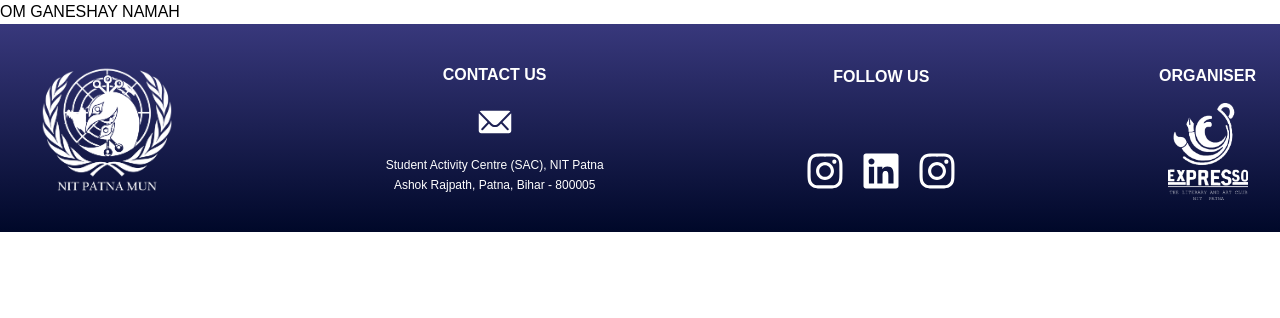
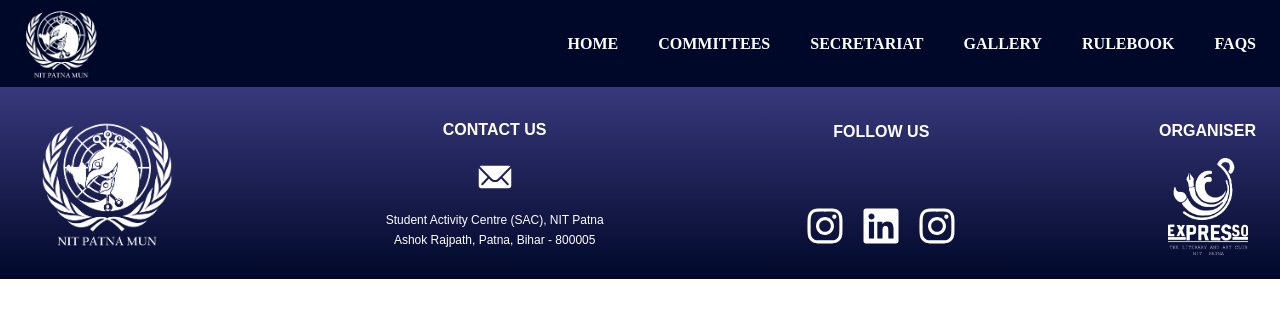
Before and after one commit to ShubhamTiwari55/NITP_MUN_Website, a Next.js app: page / in a window 1280 px wide. Shown: the top 318 px of the page. Built offline with nearby package versions, Linux system fonts and the light colour scheme.

Commit message:
Navbar Done

```diff
--- a/app/layout.js
+++ b/app/layout.js
@@ -13,7 +13,7 @@ export const metadata = {
 export default function RootLayout({ children }) {
   return (
     <html lang="en">
-      {/* <Navbar/> */}
+      <Navbar/>
       <body>{children}</body>
       <Footer/>
     </html>
--- a/app/page.js
+++ b/app/page.js
@@ -4,6 +4,8 @@ import "./globals.css";
 
 export default function Home() {
   return (
-    <h1> OM GANESHAY NAMAH </h1>
+    <>
+
+    </>
   );
 }
--- a/components/Footer.jsx
+++ b/components/Footer.jsx
@@ -9,7 +9,7 @@ import Image from "next/image";
 const Footer = () => {
   return (
     <>
-      <div className="mx-auto grid grid-cols-2 md:flex md:flex-row bg-[#171f44] bg-gradient-to-t text-white max-w-screen px-6 py-1 md:py-4 md:justify-between">
+      <div className="mx-auto grid grid-cols-2 md:flex md:flex-row bg-[#171f44] bg-gradient-to-t text-white max-w-screen px-6 py-1 md:py-2 md:justify-between">
         <div className="flex my-2 object-contain items-center justify-center">
           <Image src="/logomun2.png" alt="Logo" width={160} height={130} />
         </div>
--- a/components/Navbar.jsx
+++ b/components/Navbar.jsx
@@ -1,4 +1,4 @@
-"use client" ;
+"use client";
 import React, { useState } from "react";
 import Link from "next/link";
 import Image from "next/image";
@@ -7,15 +7,14 @@ const Navbar = () => {
   const [isnav, setIsnav] = useState(false);
 
   return (
-    <div className="bg-black resize w-screen max-w-screen ">
-      <div className="text-white justify-center align-center lg:justify-start md:justify-start md:flex flex-end">
+    <div className="bg-[#000829] resize w-screen max-w-screen">
+      <div className="flex justify-between items-center text-white p-4 mx-4 lg:p-0">
         <Link href="/">
-          {" "}
-          <div className="text-white  mr-[100px]">
-            <Image width={140} height={140} src="/assets/logo.svg" alt="logo" />
+          <div className="mr-[100px] cursor-pointer">
+            <Image width={120} height={120} src="/logomun2.png" alt="logo" />
           </div>
         </Link>
-        <div className="top-10 right-5 absolute lg:hidden">
+        <div className="lg:hidden">
           <button
             onClick={() => setIsnav(!isnav)}
             className="text-white focus:outline-none focus:text-white"
@@ -45,83 +44,28 @@ const Navbar = () => {
             )}
           </button>
         </div>
-        <div className="hidden lg:block lg:absolute top-0 right-0">
-          <div className="lg:visible">
-            <ul className="bg-cover bg-local lg:h-[6.4rem] flex flex-col lg:flex-row mt-[0.25rem] max-w-[87.5rem] w-screen justify-end md:bg-[url('/nav.svg')] lg:md:bg-[url('/nav.svg')] lg:w-[87.5rem]">
-              <div className="flex flex-col lg:flex-row items-center text-black">
-                <li className="bg-[url('/nav.svg')] md:bg-none">
-                  {" "}
-                  <Link
-                    href="/"
-                    className='p-2 font-["Coluna"] p-[0.125rem 0.5rem] m-[1.875rem] font-semibold rounded hover:rounded-full hover:border-[0.25rem] border-black hover:font-extrabold'
-                  >
-                    HOME
+        <div className="hidden lg:flex lg:items-center lg:w-full lg:justify-end">
+          <ul className="flex space-x-6">
+            {[
+              { href: "/", text: "HOME" },
+              { href: "/Event", text: "COMMITTEES" },
+              { href: "/Art", text: "SECRETARIAT" },
+              { href: "/Literature", text: "GALLERY" },
+              { href: "/Team", text: "RULEBOOK" },
+              { href: "/Alumni", text: "FAQS" },
+            ].map((item, index) => (
+              <li key={index}>
+                <Link href={item.href} className="p-2 font-['Coluna'] font-semibold rounded hover:rounded-full hover:bg-white hover:text-[#000829]">
+                  {item.text}
                 </Link>
               </li>
-                <li>
-                  {" "}
-                  <Link
-                    href="/Event"
-                    className='p-2 font-["Coluna"] p-[0.125rem 0.5rem] m-[1.875rem] font-semibold rounded hover:rounded-full hover:border-[0.25rem] border-black hover:font-extrabold'
-                  >
-                    EVENTS
-                  </Link>
-                </li>
-
-                <li>
-                  {" "}
-                  <Link
-                    href="/Art"
-                    className='p-2 font-["Coluna"] p-[0.125rem 0.5rem] m-[1.875rem] font-semibold rounded hover:rounded-full hover:border-[0.25rem] border-black hover:font-extrabold'
-                  >
-                    ART
-                  </Link>
-                </li>
-                <li>
-                  {" "}
-                  <Link
-                    href="/Literature"
-                    className='p-2 font-["Coluna"] p-[0.125rem 0.5rem] m-[1.875rem] font-semibold rounded hover:rounded-full hover:border-[0.25rem] border-black hover:font-extrabold'
-                  >
-                    LITERARY
-                  </Link>
-                </li>
-                <li>
-                  {" "}
-                  <Link
-                    href="/Team"
-                    className='p-2 font-["Coluna"] p-[0.125rem 0.5rem] m-[1.875rem] font-semibold rounded hover:rounded-full hover:border-[0.25rem] border-black hover:font-extrabold'
-                  >
-                    TEAM
-                  </Link>
-                </li>
-                <li>
-                  {" "}
-                  <Link
-                    href="/Alumni"
-                    className='p-2 font-["Coluna"] p-[0.125rem 0.5rem] m-[1.875rem] font-semibold rounded hover:rounded-full hover:border-[0.25rem] border-black hover:font-extrabold'
-                  >
-                    ALUMNI
-                  </Link>
-                </li>
-                <li>
-                  <Link href="/Contact">
-                    <button
-                      type="button"
-                      href="/"
-                      className="text-black text-lg font-bold p-[0.1rem 0.5rem] p-2 h-[3.2rem] text-[1.25rem] w-[8.2rem] font-['Coluna']  mr-16 bg-[#F4B24E] hover:bg-yellow-500 focus:outline-none focus:ring-4 focus:ring-yellow-300 font-medium rounded-full text-sm text-center 2 dark:focus:ring-yellow-900 hover:border-[0.005rem] border-black "
-                    >
-                      Join Us
-                    </button>
-                  </Link>
-                </li>
-              </div>
+            ))}
           </ul>
         </div>
       </div>
 
       {isnav && (
-          <div className="w-screen h-screen fixed top-0 left-0 bg-black bg-opacity-90 z-50 flex justify-center items-center lg:hidden">
+        <div className="w-screen h-screen fixed top-0 left-0 bg-[#000829] bg-opacity-90 z-50 flex justify-center items-center lg:hidden">
           <button
             onClick={() => setIsnav(!isnav)}
             className="text-white focus:outline-none fixed top-10 right-10"
@@ -149,10 +93,10 @@ const Navbar = () => {
             ].map((item, index) => (
               <li key={index} className="group relative">
                 <Link href={item.href} onClick={() => setIsnav(false)}>
-                    <p className="nav-link font-semibold text-lg font-coluna m-2 transition duration-300 group-hover:text-yellow-700">
+                  <p className="nav-link font-semibold text-lg font-coluna m-2 transition duration-300 text-white">
                     {item.text}
                   </p>
-                    <hr className="w-40 mt-1 border-t-2 border-gray-300 transition duration-300 transform group-hover:translate-x-2 group-hover:border-yellow-700" />
+                  <hr className="w-40 mt-1 border-t-2 border-gray-300 transition duration-300 transform group-hover:translate-x-2 text-white" />
                 </Link>
               </li>
             ))}
@@ -160,7 +104,6 @@ const Navbar = () => {
         </div>
       )}
     </div>
-    </div>
   );
 };
 
```
Lines whose indentation alone changed are shown as unchanged.
